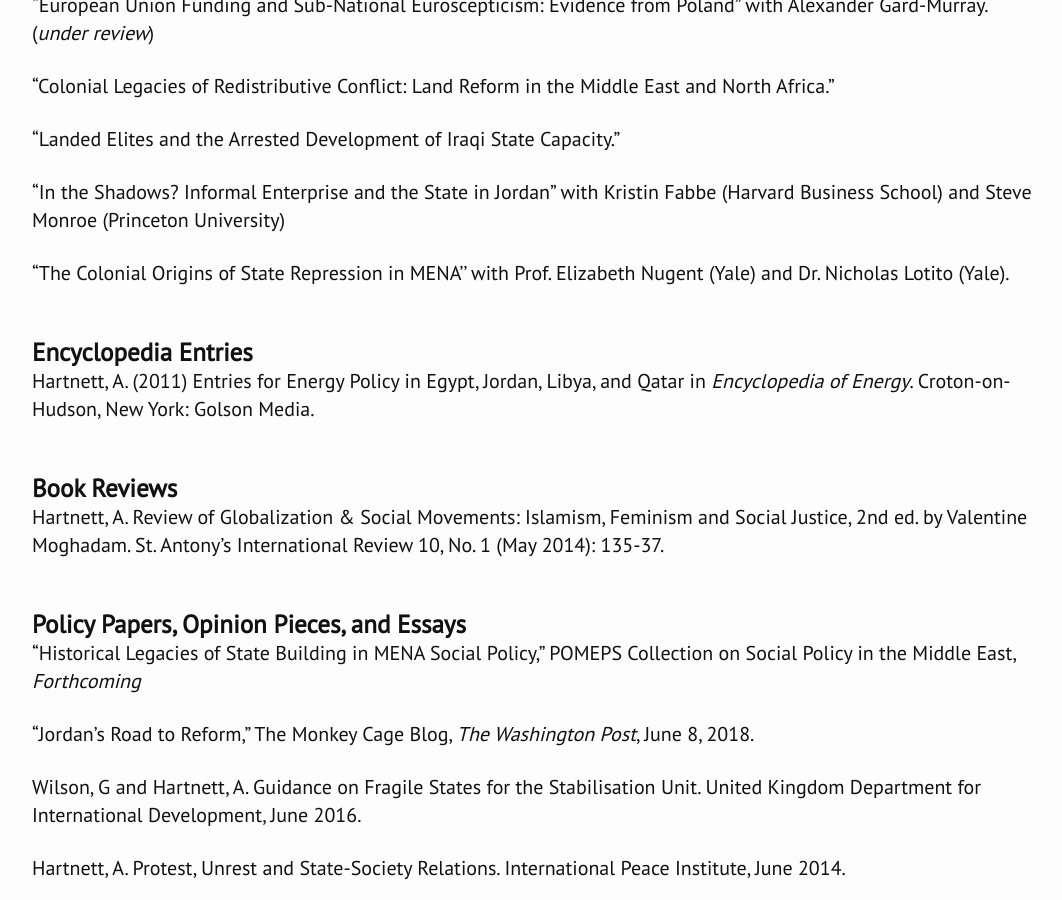
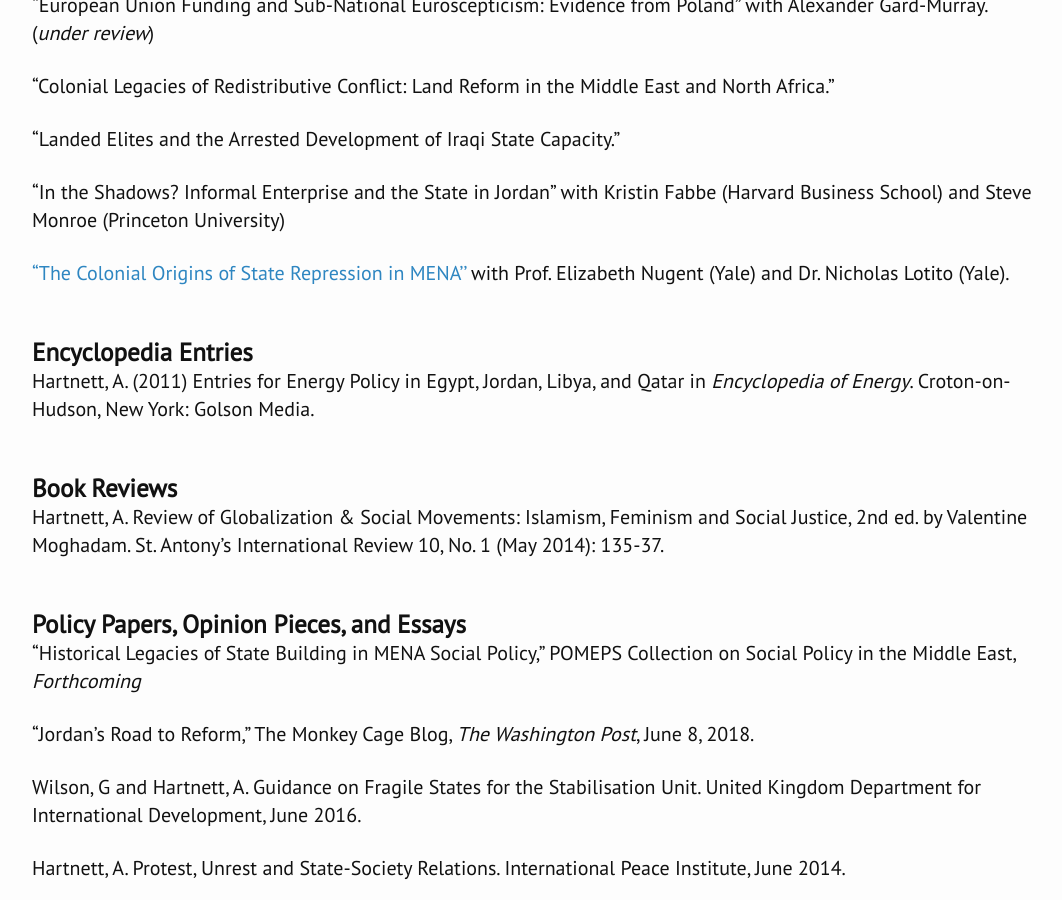
Before and after one commit to ashartnett/ashartnett.github.io, a Jekyll site: the page built from markdowns/2research.md, in a window 1280 px wide and 900 px high, scrolled down 793 px. Shown: the whole window, without its empty margins (108-1170 px from the left). Built offline with Jekyll 4.4.1, drawn with Linux system fonts in a browser that asks for light colours; part of the change alters nothing that is shown.

Commit message:
link to HLN paper

```diff
--- a/markdowns/2research.md
+++ b/markdowns/2research.md
@@ -21,7 +21,7 @@ My dissertation contributes a new understanding of redistribution under authorit
 
 "In the Shadows? Informal Enterprise and the State in Jordan" with Kristin Fabbe (Harvard Business School) and Steve Monroe (Princeton University)
 
-"The Colonial Origins of State Repression in MENA'' with Prof. Elizabeth Nugent (Yale) and Dr. Nicholas Lotito (Yale).
+["The Colonial Origins of State Repression in MENA''](https://ssrn.com/abstract=3239093) with Prof. Elizabeth Nugent (Yale) and Dr. Nicholas Lotito (Yale).
 
 ### Encyclopedia Entries
 
```
